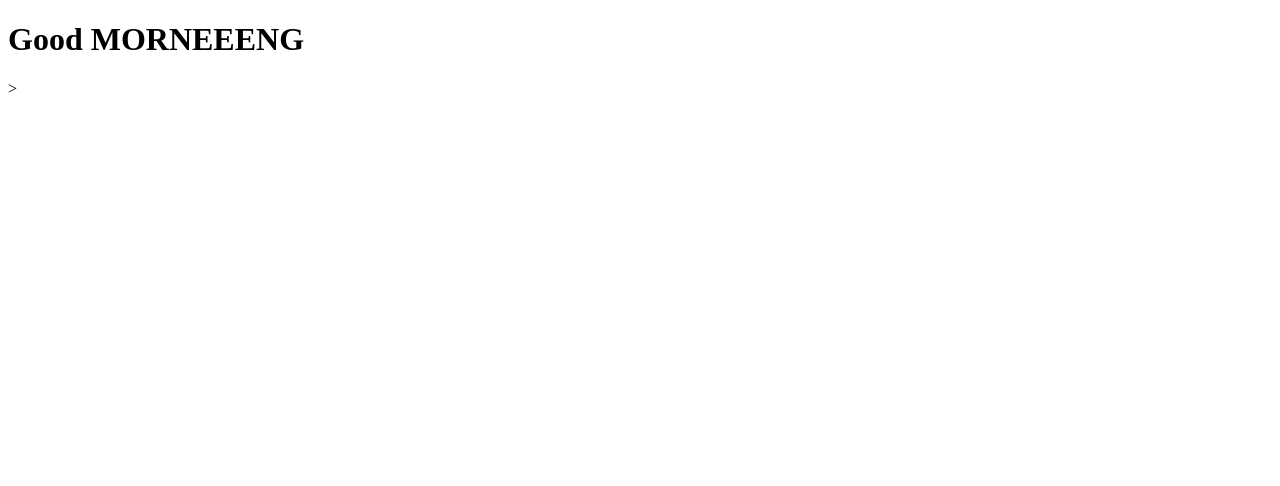
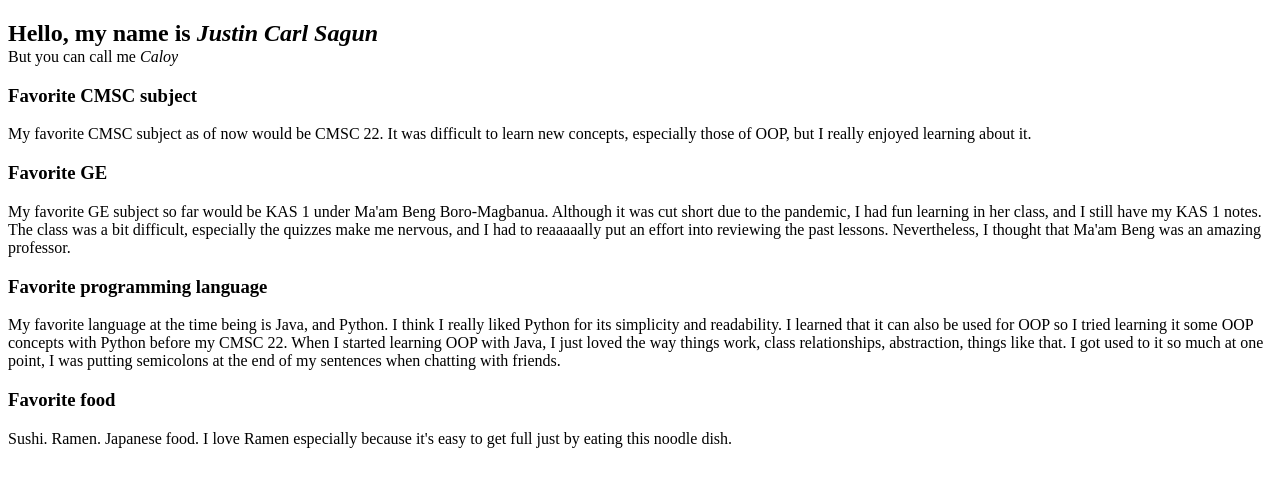
Before and after one commit to caloiii/caloiii.github.io, a plain HTML site: page index.html in a window 1280 px wide. Drawn offline with Linux system fonts and the light colour scheme.

Commit message:
INDEX.HTML COMMIT
- linked the stylesheet with a separate .css file
- added a div element for the upper border texts
- added a div element for the left-aligned body text
- answered the questions for now to have content on the page

```diff
--- a/index.html
+++ b/index.html
@@ -4,10 +4,34 @@
 		<title>
 			Caloy's page hehez
 		</title>
-		<style type="text/css" src="style.css"></style>
+		<link rel="stylesheet" type="text/css" href="style.css">
 	</head>
 
 	<body>
-		<h1>Good MORNEEENG</h1>
-	</body>>
+		<div class="upper">
+			<!--<h2>HELLOOO</h2>-->
+			<h2 style="margin-bottom:1px;">Hello, my name is <i>Justin Carl Sagun</i></h4>
+			<p style="margin-top:1px;">But you can call me <i>Caloy</i></p>
+		</div>
+		<div class="left">
+			<p>
+				<h3 class="qs">Favorite CMSC subject</h3>
+					<p class="ans">
+						My favorite CMSC subject as of now would be CMSC 22. It was difficult to learn new concepts, especially those of OOP, but I really enjoyed learning about it.
+					</p>
+				<h3 class="qs">Favorite GE</h3>
+					<p class="ans">
+						My favorite GE subject so far would be KAS 1 under Ma'am Beng Boro-Magbanua. Although it was cut short due to the pandemic, I had fun learning in her class, and I still have my KAS 1 notes. The class was a bit difficult, especially the quizzes make me nervous, and I had to reaaaaally put an effort into reviewing the past lessons. Nevertheless, I thought that Ma'am Beng was an amazing professor.
+					</p>
+				<h3 class="qs">Favorite programming language</h3>
+					<p class="ans">
+						My favorite language at the time being is Java, and Python. I think I really liked Python for its simplicity and readability. I learned that it can also be used for OOP so I tried learning it some OOP concepts with Python before my CMSC 22. When I started learning OOP with Java, I just loved the way things work, class relationships, abstraction, things like that. I got used to it so much at one point, I was putting semicolons at the end of my sentences when chatting with friends.
+					</p>
+				<h3 class="qs">Favorite food</h3>
+					<p class="ans">
+						Sushi. Ramen. Japanese food. I love Ramen especially because it's easy to get full just by eating this noodle dish.
+					</p>
+			</p>
+		</div>
+	</body>
 </html>
```
